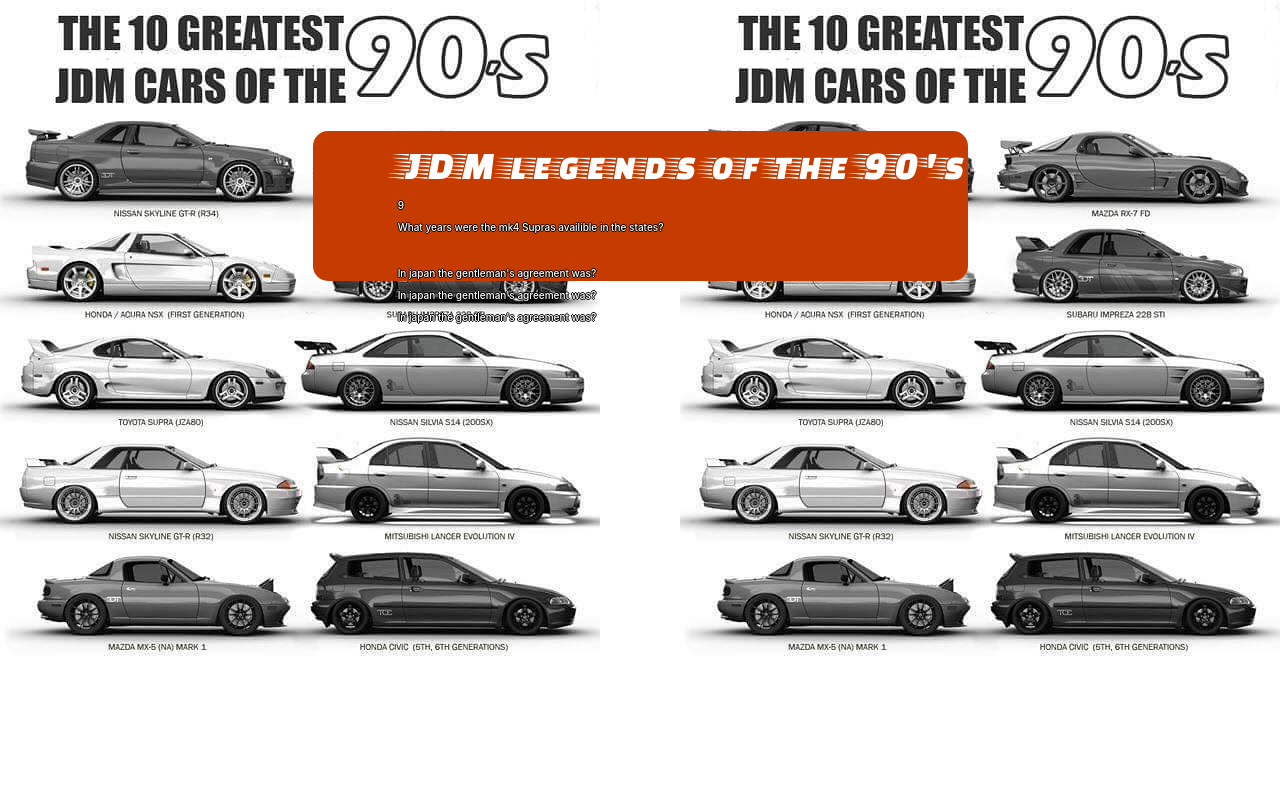
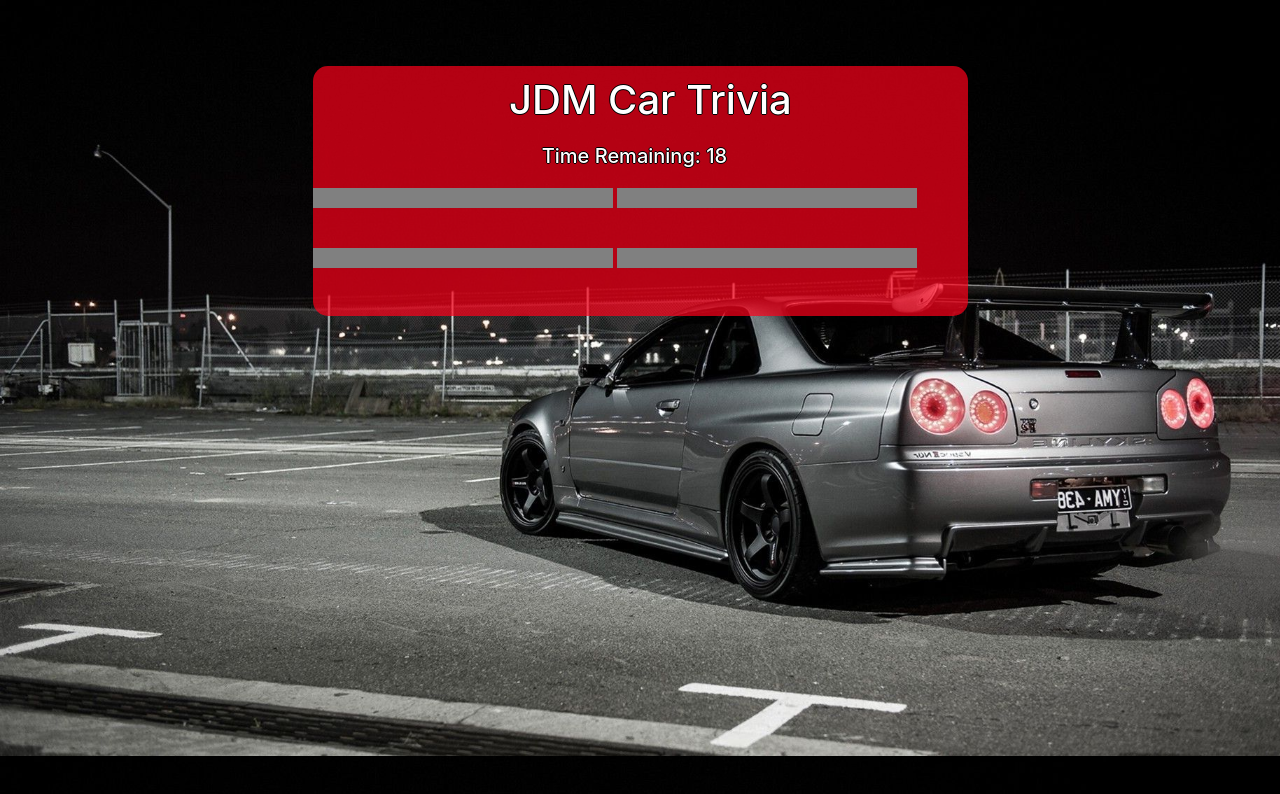
Before and after one commit to JeffVongkoth/triviaGame, a plain HTML site: page index.html in a window 1280 px wide. Both pictures are taken after a click on the button "Press here to start!". Drawn offline with nearby package versions, Linux system fonts and the light colour scheme.

Commit message:
fixed objects

```diff
--- a/assets/css/style.css
+++ b/assets/css/style.css
@@ -1,34 +1,46 @@
 body {
-    background-image: url(../images/background.jpg);
-    background-repeat: repeat-x;
-    background-repeat: space;
+    background-image: url(../images/background2.jpg);
+    /* background-repeat: repeat-x;
+    background-repeat: space; */
+    background-size: 105%;
 }
 
 #start {
-    background-color: rgba(198, 60, 0, 1);
-    margin: 10% 19% 0 25% !important;
+    background-color:rgba(255, 0, 27, 0.7);
+    margin: 5% 19% 0 25% !important;
     border-radius: 15px 15px 15px 15px;
     color: white;
     width: 50%;
-    height: 150px !important;
-
+    height: 250px !important;
+    text-shadow: -1px 0 black, 0 1px black, 1px 0 black, 0 -1px black;
 }
 
-button {
+.gamestart {
 
-    background-color: rgba(59, 167, 0, 1) !important;
-    border-color: rgba(59, 167, 0, 1) !important;
+    background-color: rgba(29, 145, 0, 1) !important;
+    border-color: rgba(29, 145, 0, 1) !important;
     margin: 10px 0 0 35% !important;
+    text-shadow: -1px 0 black, 0 1px black, 1px 0 black, 0 -1px black;
 }
 
 h1 {
-    margin: 10px 0 0 13% !important;
-    font-family: 'Faster one' !important;
+    margin: 10px 0 0 30% !important;
+    font-family: "Bevan", cursive, !important;
 }
 
 h2 {
-    font-size: 10px !important;
-    margin: 10px 0 0 13% !important;
+    font-size: 20px !important;
+    margin: 20px 0 0 35% !important;
     color: white;
     text-shadow: -1px 0 black, 0 1px black, 1px 0 black, 0 -1px black;
 }
+
+.choice {
+    display: none;
+    margin: 20px auto;
+    border: none;
+    background: gray;
+    width: 300px;
+    padding: 10px;
+    font-size: 25px;
+}
--- a/assets/javascript/app.js
+++ b/assets/javascript/app.js
@@ -1,30 +1,62 @@
 $(document).ready(function() {
+    // create variables and arrays
     var correctAns = 0;
     var incorrectAns = 0;
     var unAns = 0;
-    var countDown = 10;
+    var countDown = 20;
     var intervalId;
-var input = $( "form input:checkbox" )
-  .wrap( "<span></span>" )
-$(".gamestart").click(function() {
+    var triviaQ = [
+    {
+        question: "What years were mk4 supra's availible in the US?",
+        choices: "93-98, 92-95, 89-96, 93-02",
+        answer: 1,
+    },
+    {
+        question: "The gentleman's agreement limited HP from japanese manufacturers to what HP??",
+        choices: "189, 303, 276, 241,",
+        answer: 2,
+    },
+    {
+        question: "What japanese vehicle earned the nick name 'Godzilla'?",
+        choices: "Toyota Supra, Mazda RX7, Acura NSX, Nissan Skyline",
+        answer: 3,
+    },
+    {
+        question: "What is the engine code for the 1993 Mazda RX7?",
+        choices: "4AGE, 2JZ-GTE, 13B-REW, RB26DETT",
+        answer: 2,
+    },
+    {
+        question: "Which of these has the fastest 1/4 mile times?",
+        choices: "Nissan Skyline, RX7, Acura NSX, Toyota Supra",
+        answer: 3,
+    },
+    {
+        question: "Which of the manufacturers won the WRC 3 years in a row?",
+        choices: "Mitsubishi, Nissan, Subaru, Toyota",
+        answer: 2,
+    },
 
-    $(".gamestart").replaceWith( "<h2>What years were the mk4 Supras availible in the states?</h2>" + "<br>" +
-"<h2> In japan the gentleman's agreement was?</h2>" + "<h2> In japan the gentleman's agreement was?</h2>" +"<h2> In japan the gentleman's agreement was? </h2>" );
+];
+console.log(triviaQ[0].question)
+// hide choice buttons until game start is pressed
+$(".choice").hide()
+//generate a random question
+function genQ() {
+    for ( var i = 0; i < triviaQ.length; i++){
+        // $("#question").append("<h2>" + triviaQ[Math.floor(Math.random())].question + "</h2>");
+        console.log(i)
+    }
 
-$("#start").css({
-    "background-color": "rgba(198, 60, 0, 1)",
-    "margin": "10% 19% 0 25%",
-    "border-radius": "15px 15px 15px 15px",
-    "color": "white",
-    "width": "50%",
-    "height": "100%"
-});
+
+}
 function run() {
     intervalId = setInterval(decrement, 1000);
   }
   function decrement() {
 
-        $("#countdown").html("<h2>" + countDown + "</h2>");
+    $("#countdown").html("<h2>" +"Time Remaining: " + countDown + "</h2>");
+
 
     countDown--;
 
@@ -38,8 +70,17 @@ $("#start").css({
   clearInterval(intervalId);
 }
 }
+
+$(".gamestart").click(function() {
     run();
+    decrement();
+$(".gamestart").hide();
+$(".choice").show();
+genQ();
+$
+
 })
 
-}
-);
+})
+
+// create a function that shows questions in a for loop
--- a/index.html
+++ b/index.html
@@ -3,27 +3,36 @@
 <head>
     <meta charset="utf-8" />
     <meta http-equiv="X-UA-Compatible" content="IE=edge">
-    <title>JDM Legends</title>
+    <title>JDM Car Trivia</title>
     <meta name="viewport" content="width=device-width, initial-scale=1">
     <link rel="images" src="assets/images">
     <link rel="stylesheet" type="text/css" media="screen" href="assets/css/reset.css"/>
     <link rel="stylesheet" type="text/css" media="screen" href="assets/css/style.css"/>
     <link rel="stylesheet" href="https://stackpath.bootstrapcdn.com/bootstrap/4.1.0/css/bootstrap.min.css" integrity="sha384-9gVQ4dYFwwWSjIDZnLEWnxCjeSWFphJiwGPXr1jddIhOegiu1FwO5qRGvFXOdJZ4" crossorigin="anonymous">
     <link href="https://fonts.googleapis.com/css?family=Faster+One" rel="stylesheet">
+    <link href="https://fonts.googleapis.com/css?family=Bevan" rel="stylesheet">
 
     <!-- <script src="https://stackpath.bootstrapcdn.com/bootstrap/4.1.0/js/bootstrap.min.js" integrity="sha384-uefMccjFJAIv6A+rW+L4AHf99KvxDjWSu1z9VI8SKNVmz4sk7buKt/6v9KI65qnm" crossorigin="anonymous"></script> -->
 </head>
 <body>
 <div class="row">
 <div id="start">
+<h1 id="title">JDM Car Trivia</h1>
+<div id="countdown"></div>
+<div id="question"></div>
 
-<h1>JDM legends of the 90's</h1>
-        <div id="countdown"></div>
-        <button type="button" class="btn btn-primary btn-lg gamestart">Press here to start!</button>
+<button type="button" class="btn btn-primary btn-lg gamestart">Press here to start!</button>
+
+<button value="0" id="choice0" class="choice"></button>
+<button value="1" id="choice1" class="choice"></button>
+<button value="2" id="choice2" class="choice"></button>
+<button value="3" id="choice3" class="choice"></button>
+
     </div>
     </div>
     <script src="https://cdnjs.cloudflare.com/ajax/libs/jquery/3.2.1/jquery.min.js"></script>
     <script src="./assets/javascript/app.js"></script>
+
 </body>
 
 </html>
```
Also changed, not shown: assets/images/background2.jpg (added). Lines whose indentation alone changed are shown as unchanged.
